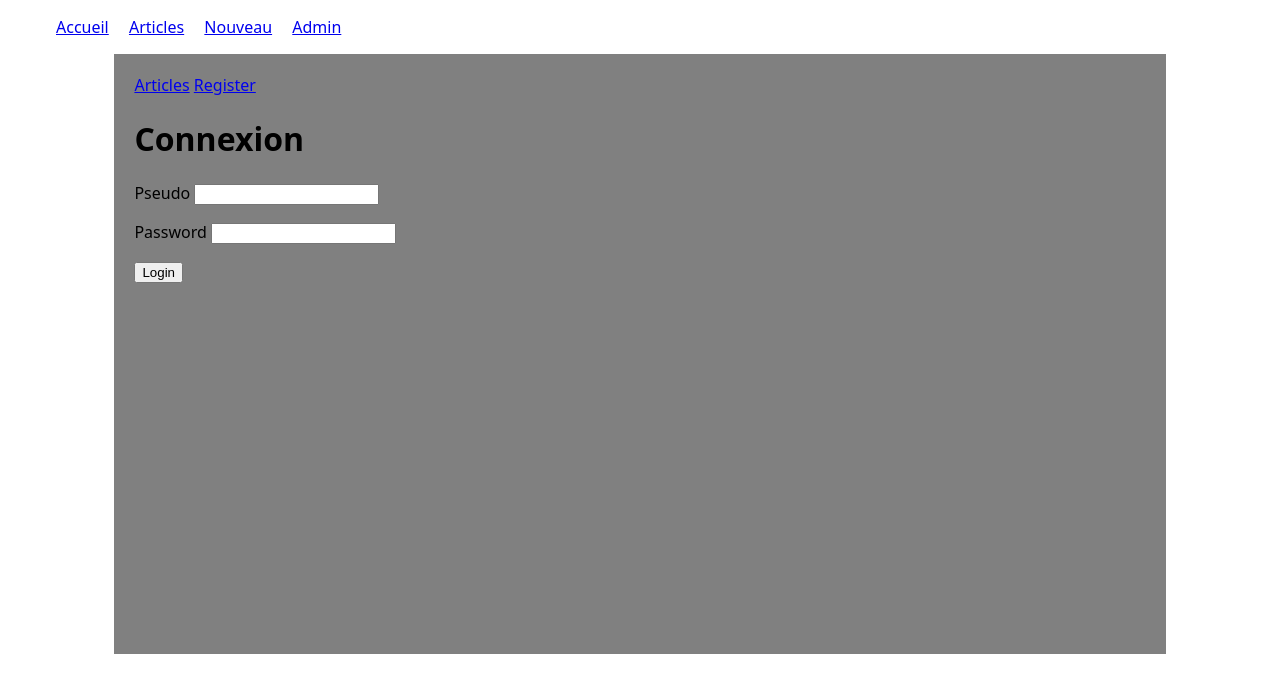
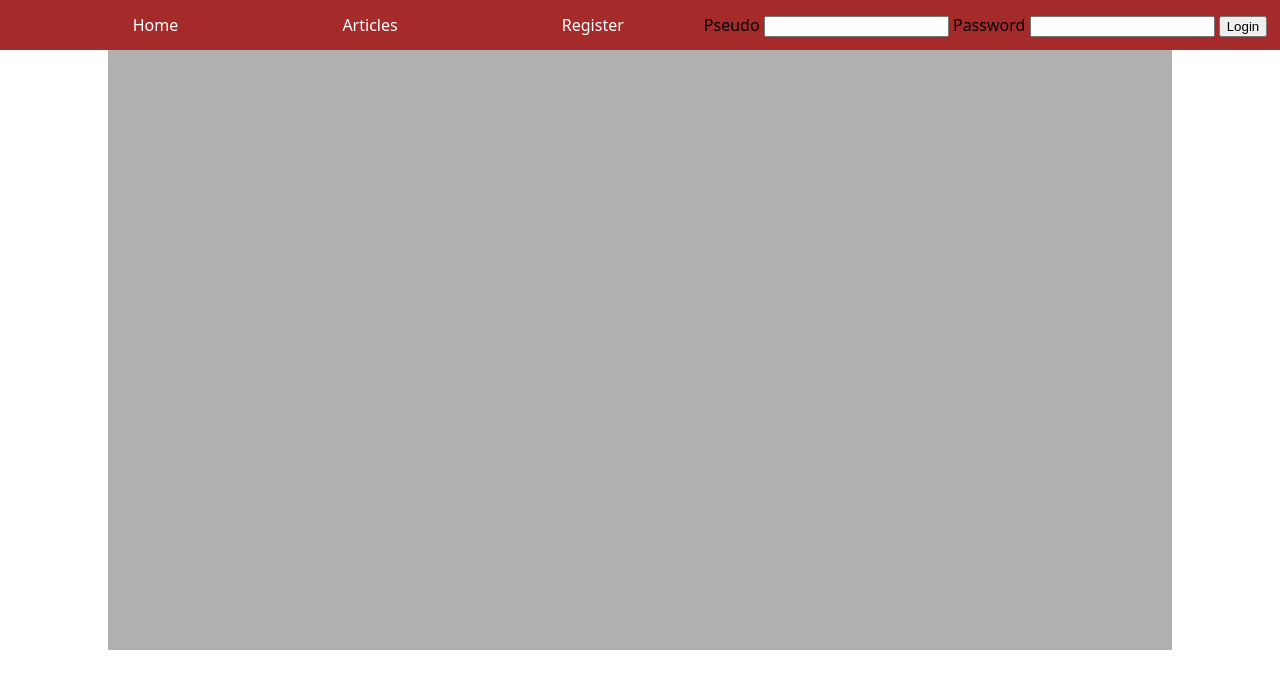
Before and after one commit to Duxblah/Myblog, a PHP site: page / in a window 1280 px wide. Shown: the top 693 px of the page. Run offline with PHP 8.4, Linux system fonts and the light colour scheme.

Commit message:
Css et plein de trucs

```diff
--- /dev/null
+++ b/controller/signup.php
@@ -0,0 +1,3 @@
+<?php
+
+?>
--- a/index.php
+++ b/index.php
@@ -20,6 +20,7 @@ if (
 }
 
 $template = $p;
+$title = $p;
 
 // Controller
 if ($p !== 'home') {
--- a/layout/default.php
+++ b/layout/default.php
@@ -1,16 +1,27 @@
 <!DOCTYPE html>
 <html>
 <head>
-	<title>SuperBlog | <?= ucfirst($p) ?></title>
+	<title>SuperBlog | <?= ucfirst($title) ?></title>
 	<link href="styles/style.css" rel="stylesheet">
 </head>
 <body>
-	<ul id="nav_blog">
-		<li><a href="?p=home.php">Accueil</a></li>
-		<li><a href="?p=list_articles">Articles</a></li>
-		<li><a href="?p=new_article">Nouveau</a></li>
-		<li><a href="?p=admin.php">Admin</a></li>
-	</ul>
+	<div id="header">
+		<ul id="nav_blog">
+			<li><a href="?p=home.php">Home</a></li>
+			<li><a href="?p=list_articles">Articles</a></li>
+
+			<?php if (! isset($_SESSION['user']) || empty($_SESSION['user'])) { ?>
+				<li><a href="?p=signup">Register</a></li>
+				<?php include('views/login.php'); ?>
+			<?php } else { ?>
+				<li><a href="?p=new_article">New article</a></li>
+				<li><a href="?p=logout">Logout</a></li>
+				<?php if ($_SESSION['user']) { ?>
+					<li><a href="?p=admin.php">Admin</a></li>
+				<?php } ?>
+			<?php } ?>
+		</ul>
+	</div>
 	<div id="container">
 		<?php include('views/' . $template.'.php'); ?>
 	</div>
--- a/model/article.php
+++ b/model/article.php
@@ -20,8 +20,8 @@ function selectArticleByUpdatedDate ($date) {
 	return select('article', [], 'WHERE updated = "' . $date . '"')[0];
 }
 
-function selectUserPosts ($id) {
-	return select('user', ['article.*'], 'JOIN article ON user.id = article.user_id WHERE id = ' . $id);
+function selectUserArticles ($id) {
+	return select('user', ['article.*'], 'JOIN article ON user.id = article.id_user WHERE user.id = ' . $id);
 }
 
 function insertUserArticle ($values, $fields) {
--- a/styles/style.css
+++ b/styles/style.css
@@ -1,5 +1,7 @@
 body {
 	font-family: 'Noto Sans', sans-serif;
+	padding: 0;
+	margin: 0;
 }
 
 #container {
@@ -8,18 +10,37 @@ body {
 	min-height: 560px;
 	margin: auto;
 	padding: 20px;
-	background-color: grey;
+	background-color: #B0B0B0;
 }
 
 .error {
 	color: #CC0000;
 	font-weight: bold;
 }
-ul#nav_blog li {
-	display : inline;
-	padding : 0 0.5em; /* Pour espacer les boutons entre eux */
+
+#header {
+	background-color: brown;
+	height: 50px;
+	margin-top: 0;
+	padding-top: 0;
+	display: flex;
 }
 
 ul#nav_blog {
 	list-style-type : none; /* Car sinon les puces se placent n'importe où */
+	margin: auto;
 }
+
+ul#nav_blog li {
+	display : inline;
+	padding : 0 5em; /* Pour espacer les boutons entre eux */
+}
+
+ul#nav_blog li a {
+	color: white;
+	text-decoration: none;
+}
+
+#form-login {
+	float: right;
+}
--- a/views/home.php
+++ b/views/home.php
@@ -5,11 +5,3 @@
 		echo $message;
 	}
 ?>
-
-<a href="?p=list_articles">Articles</a>
-<?php if (! isset($_SESSION['user']) || empty($_SESSION['user'])) { ?>
-	<a href="?p=signup">Register</a>
-	<?php include('views/login.php'); ?>
-<?php } else { ?>
-	<a href="?p=logout">Logout</a>
-<?php } ?>
--- a/views/login.php
+++ b/views/login.php
@@ -1,18 +1,12 @@
-<h1>Connexion</h1>
-
-<form action="?p=do_login" method="POST">
-	<p>
+<form action="?p=do_login" method="POST" id="form-login">
 	<label>Pseudo</label>
 	<input name="pseudo" type="text" <?php if (isset($_POST['pseudo'])) { echo 'value="' . $_POST['pseudo'] . '"'; } ?>>
 	<?php if (isset($_POST['err_pseudo'])) { echo '<span class="error">' . $_POST['err_pseudo'] . '</span>'; } ?>
-	</p>
-	<p>
 	<label>Password</label>
 	<input name="password" type="password" <?php if (isset($_POST['password'])) { echo 'value="' . $_POST['password'] . '"'; } ?>>
 	<?php if (isset($_POST['err_password'])) { echo '<span class="error">' . $_POST['err_password'] . '</span>'; } ?>
-	</p>
 
 	<?php if (isset($_POST['err_login'])) { echo '<span class="error">' . $_POST['err_login'] . '</span>'; } ?>
 
-	<p><input value="Login" type="submit"></p>
+	<input value="Login" type="submit">
 </form>
--- a/views/single_article.php
+++ b/views/single_article.php
@@ -1,4 +1,7 @@
 <a href="?p=list_articles">Back to articles' list</a>
+
 <h1><?= $article['title'] ?></h1>
+
 <p><i><a href="?p=single_user&id=<?= $article['id'] ?>"><?= $article['user'] ?></a></i></p>
+
 <div><?= $article['content'] ?></div>
```
Also changed, not shown: controller/single_user.php (added, +12 -0 lines), views/single_user.php (added, +27 -0 lines), 1 other file. Lines whose indentation alone changed are shown as unchanged.
